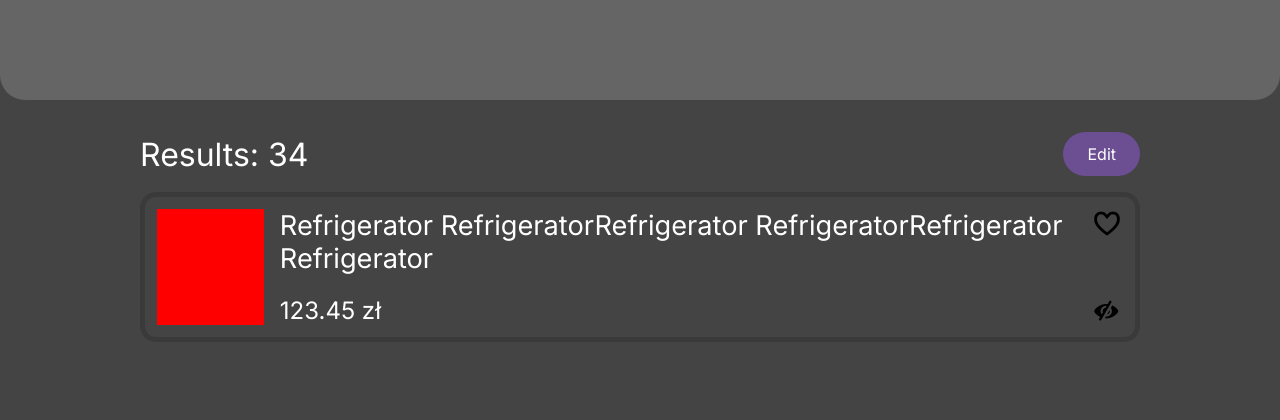
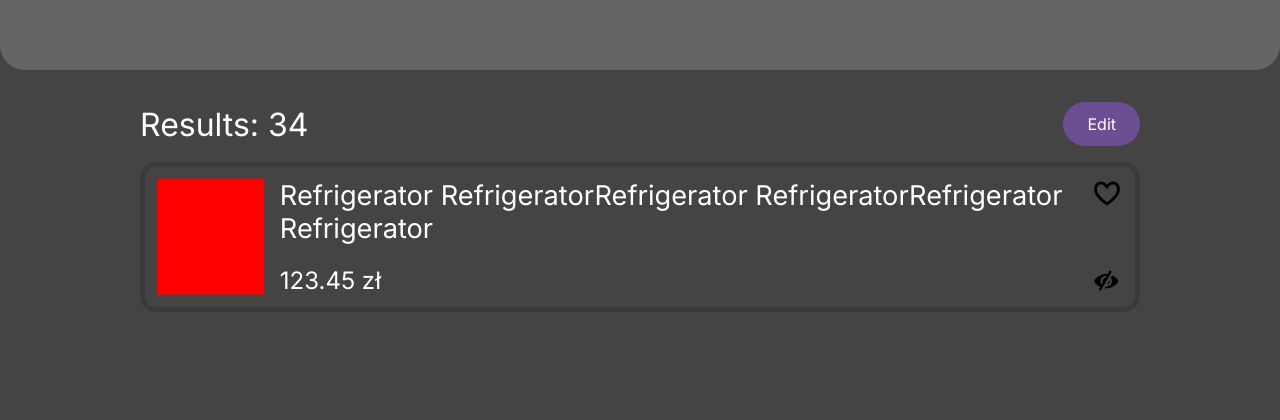
Before and after one commit to francus11/bidding_offer_filter, a PHP site: page /public/views/results.php in a window 1280 px wide. Shown: the top 420 px of the page. Run offline with PHP 8.4, Linux system fonts and the light colour scheme.

Commit message:
Minor changes

```diff
--- a/public/css/style.css
+++ b/public/css/style.css
@@ -15,7 +15,6 @@ body{
 
 header, footer {
     width: 100%;
-    height: 100px;
 }
 
 #content{
@@ -26,6 +25,7 @@ header, footer {
 }
 
 header{
+    height: 70px;
     border-radius: 0 0 25px 25px;
     background: #656565;
     margin-bottom: 2em;
@@ -48,6 +48,7 @@ header{
 }
 
 footer {
+    height: 100px;
     margin-top: 2em;
     border-radius: 25px 25px 0 0;
     background-color: white;
```
